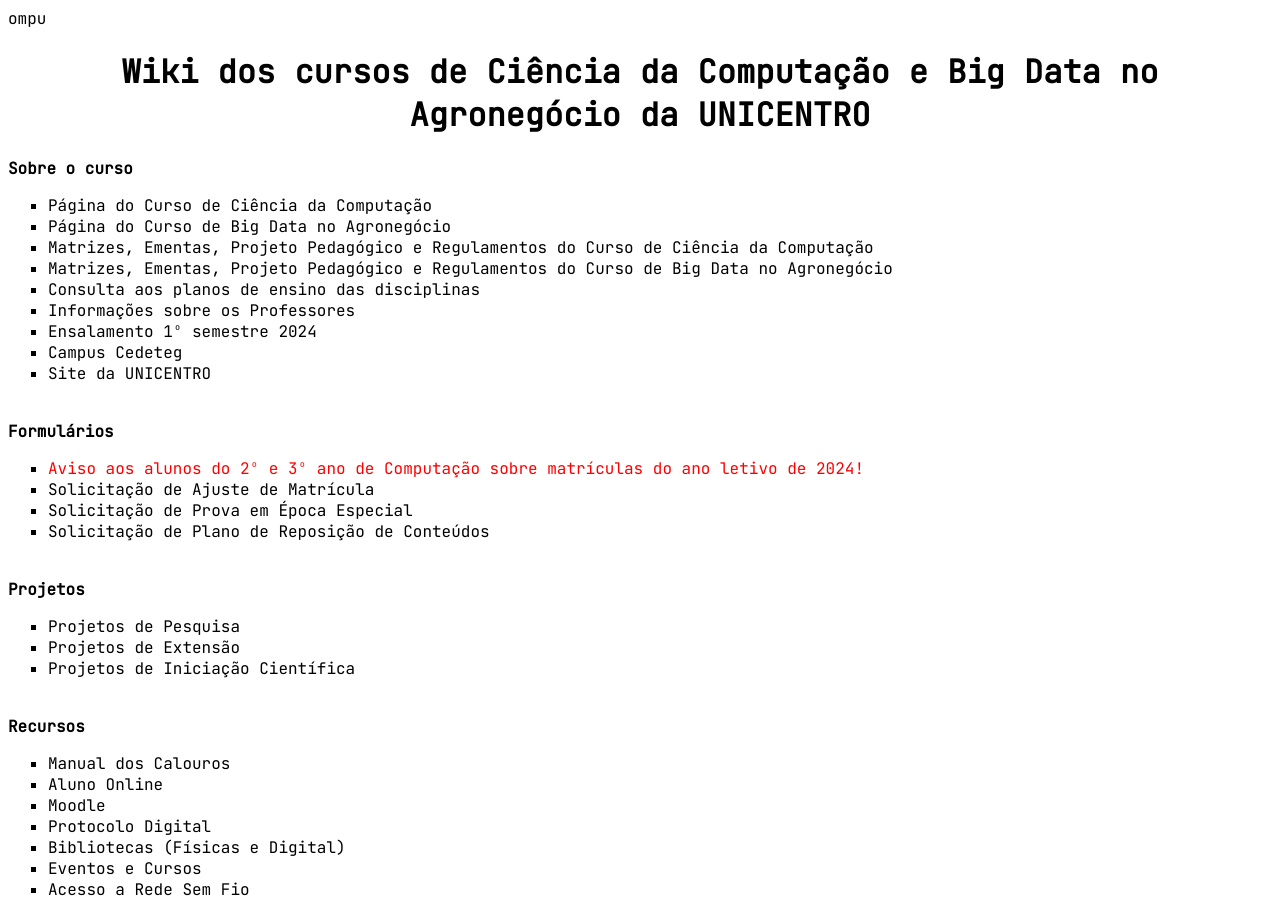
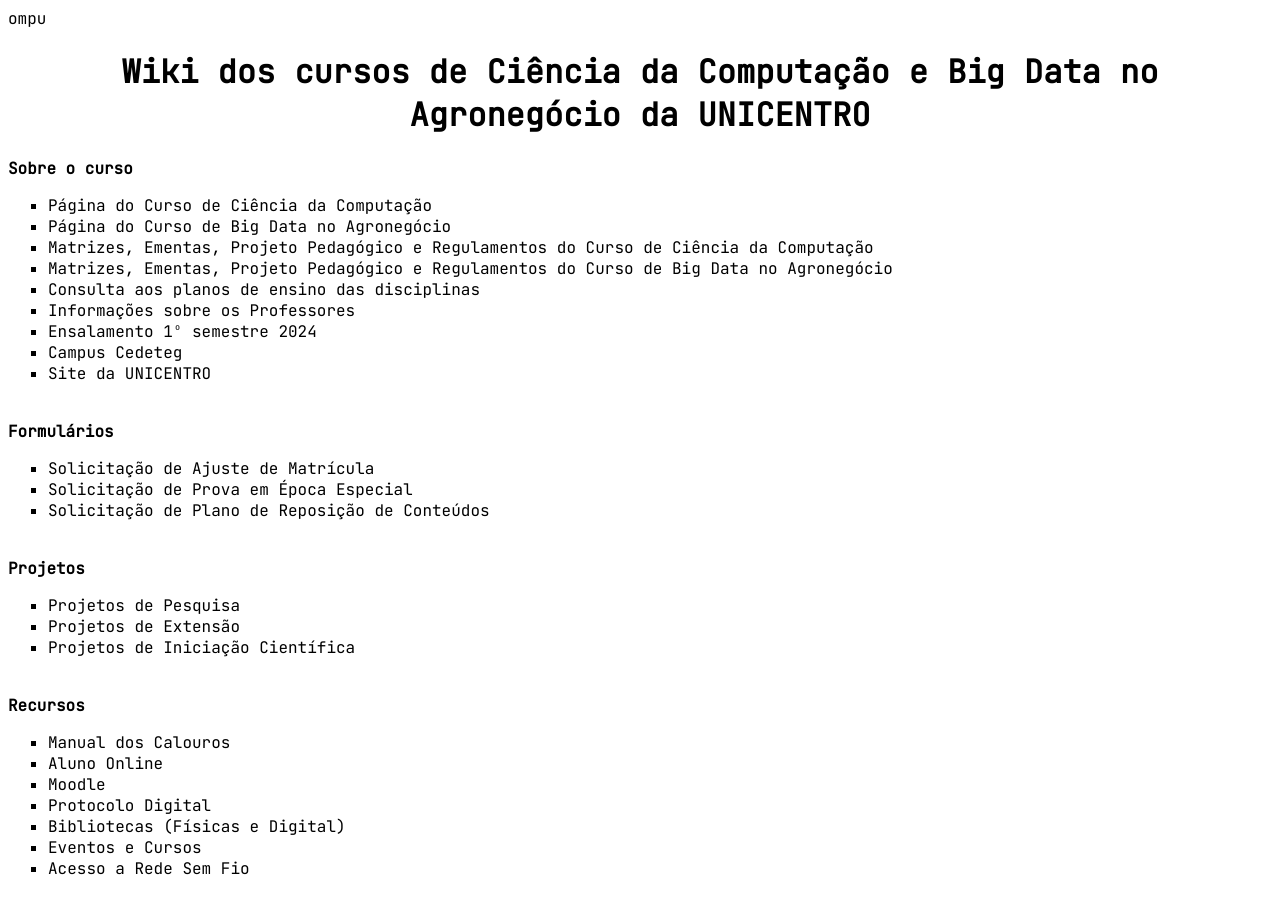
Before and after one commit to computacaodaunicentro/computacaodaunicentro.github.io, a plain HTML site: page index.html in a window 1280 px wide. Shown: the top 903 px of the page. Drawn offline with Linux system fonts and the light colour scheme.

Commit message:
Update index.html

```diff
--- a/index.html
+++ b/index.html
@@ -40,7 +40,7 @@ ompu    <!DOCTYPE html>
 			<br>
         <dt><b>Formulários</b></dt>
         <ul style="list-style-type: square">
-            <li><a href="https://docs.google.com/document/d/1eIm4LhNMCAoBQDF0maaEXfYk1SlbQbzouFoQB2m8PVE/edit?usp=sharing" target="_blank"><font color=red>Aviso aos alunos do 2º e 3º ano de Computação sobre matrículas do ano letivo de 2024!</font></a></li>
+            <!--<li><a href="https://docs.google.com/document/d/1eIm4LhNMCAoBQDF0maaEXfYk1SlbQbzouFoQB2m8PVE/edit?usp=sharing" target="_blank"><font color=red>Aviso aos alunos do 2º e 3º ano de Computação sobre matrículas do ano letivo de 2024!</font></a></li>-->
             <!--<li><a href="https://docs.google.com/document/d/12UPFZkk4tYxTVIwmRGk6tCWI7YVSEh3F8tLq9RAHd1A/edit?usp=sharing" target="_blank">Dicas e sugestões para realizar matrícula!</a></li>-->
             <li><a href="https://docs.google.com/document/d/1zyo5_Ogo5TYynHhtIA61-6Q09ch7Se6hPlz1WaF9jiU/edit?usp=sharing" target="_blank">Solicitação de Ajuste de Matrícula</a></li>
             <li><a href="https://docs.google.com/document/d/1aGqGEAmTqqGBDZ39dG9FEdS373SXIE-YwPRjbxciBl0/edit?usp=sharing" target="_blank">Solicitação de Prova em Época Especial</a></li>
```
